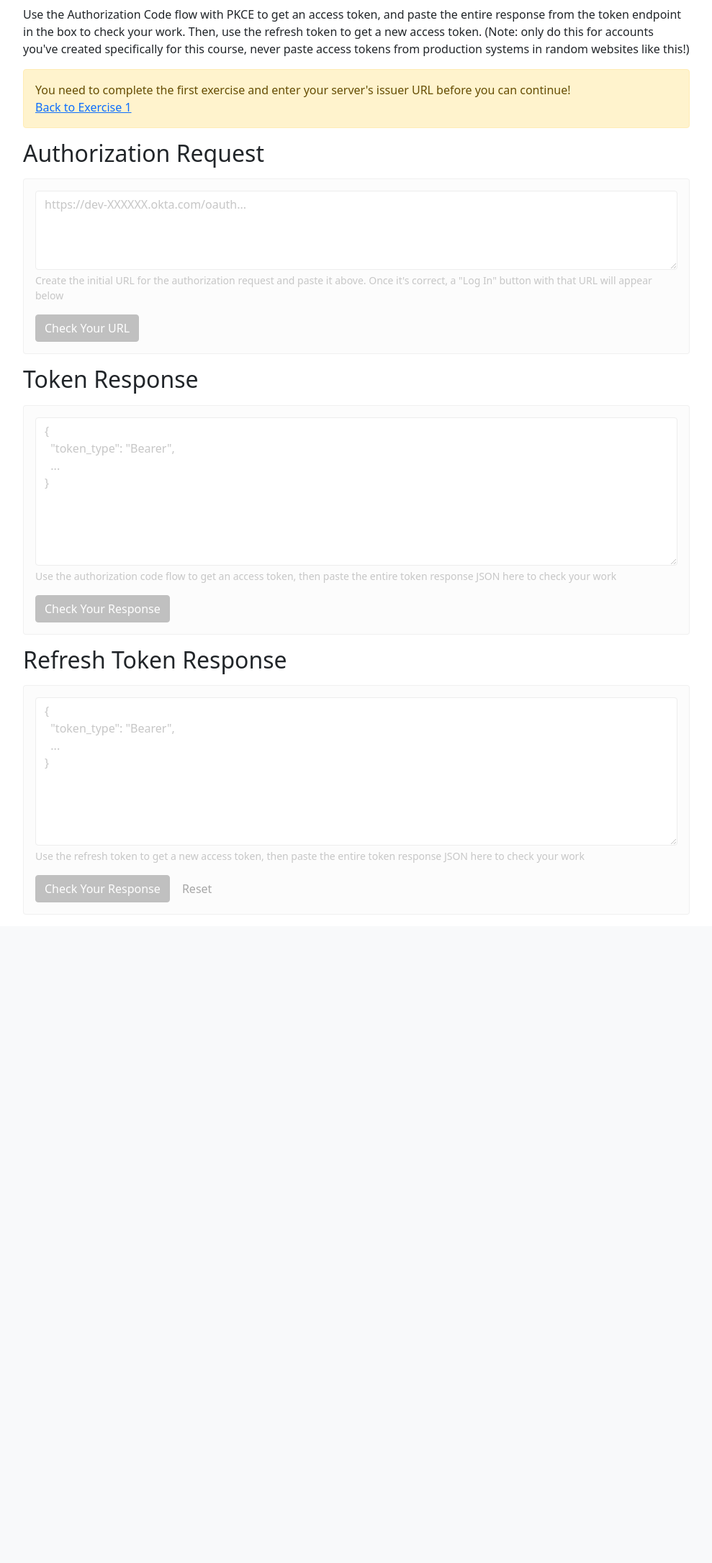
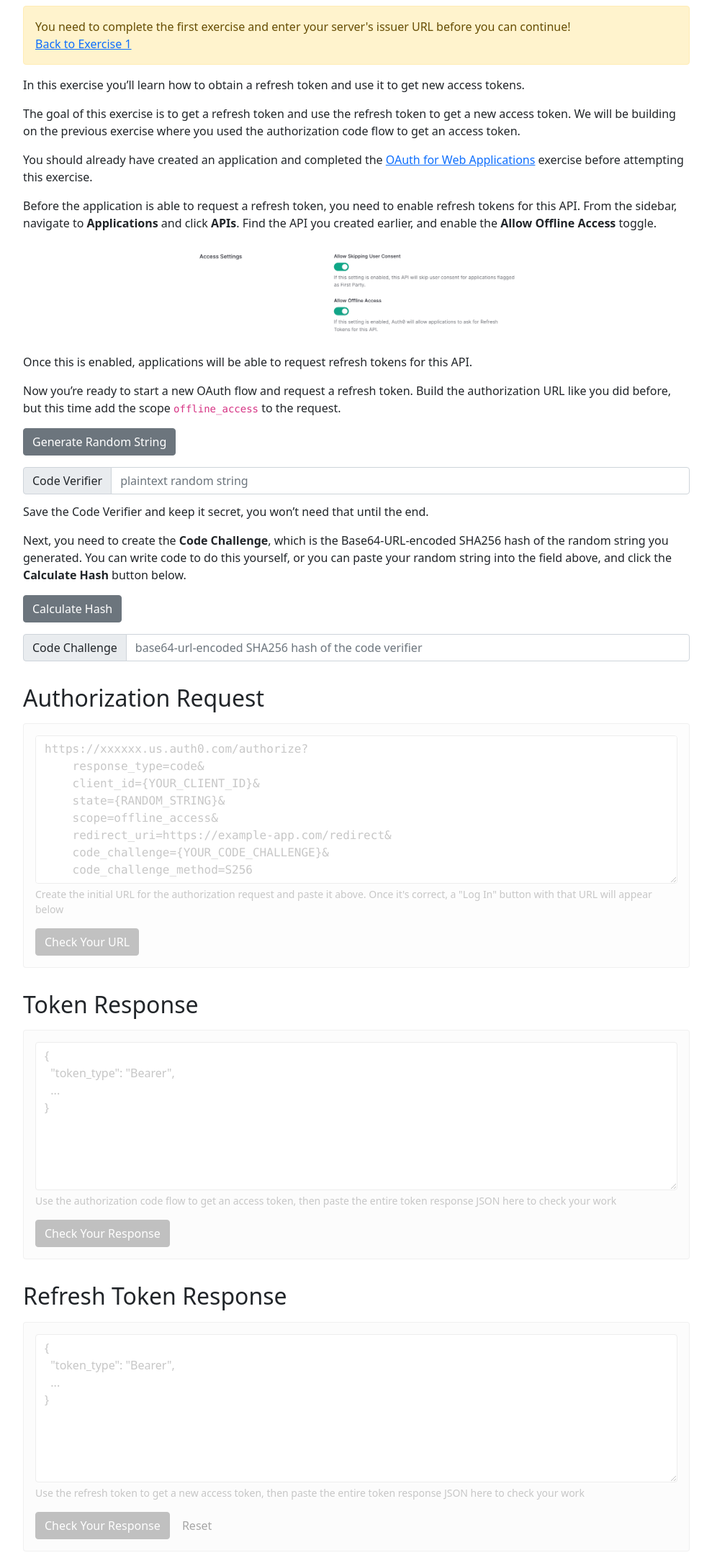
Before and after one commit to aaronpk/oauth-school, a Symfony app: template templates/exercises/refresh-token.html.twig in a window 1280 px wide. Shown: the part 56-2228 px from the top of the page at 72% size, without its empty margins (50-1039 px from the left). Before the commit the page ends 1310 px from the top, so only its background shows below. Run offline with Twig, Linux system fonts and the light colour scheme; the template is opened without the code that fills it, so the values that code supplies are empty; some libraries are stand-ins or nearby versions.

Commit message:
migrate refresh token exercise

```diff
--- a/templates/base.html.twig
+++ b/templates/base.html.twig
@@ -44,6 +44,13 @@
   <script src="/scripts/jquery.js"></script>
   {% block javascripts %}{% endblock %}
   <script src="/scripts/pkce.js"></script>
+  <script>
+  $("#authorizationURL").click(function(){
+    if($(this).val() == "") {
+      $(this).val($(this).attr("placeholder").replace("https://xxxxxx.us.auth0.com/authorize", "{{ app.session.get('authorization_endpoint') }}"));
+    }
+  });
+  </script>
   {% if fathom_src %}
     <script src="{{ fathom_src }}" data-site="{{ fathom_site }}" defer></script>
   {% endif %}
--- a/templates/exercises/refresh-token.html.twig
+++ b/templates/exercises/refresh-token.html.twig
@@ -4,7 +4,7 @@
 
 {% block body %}
 
-<div class="container">
+<div class="container guide">
   <div class="row">
     <div class="col-md-10 ml-md-auto">
 
@@ -15,8 +15,6 @@
           <i class="fas fa-check-circle"></i> You have completed this exercise!
         </div>
       {% endif %}
-
-      <p>Use the Authorization Code flow with PKCE to get an access token, and paste the entire response from the token endpoint in the box to check your work. Then, use the refresh token to get a new access token. (Note: only do this for accounts you've created specifically for this course, never paste access tokens from production systems in random websites like this!)</p>
 
       {% if app.session.get('complete_introduction') == false %}
         <div class="alert alert-warning" role="alert">
@@ -37,7 +35,41 @@
         </div>
       {% endfor %}
 
-      {% if(app.session.get('refresh_token_response_1') == null) %}
+      {% if app.session.get('authorizationURLSuccess') == false %}
+
+        <p>In this exercise you’ll learn how to obtain a refresh token and use it to get new access tokens.</p>
+
+        <p>The goal of this exercise is to get a refresh token and use the refresh token to get a new access token. We will be building on the previous exercise where you used the authorization code flow to get an access token.</p>
+
+        <p>You should already have created an application and completed the <a href="/exercise/web/">OAuth for Web Applications</a> exercise before attempting this exercise.</p>
+
+        <p>Before the application is able to request a refresh token, you need to enable refresh tokens for this API. From the sidebar, navigate to <b>Applications</b> and click <b>APIs</b>. Find the API you created earlier, and enable the <b>Allow Offline Access</b> toggle.</p>
+
+        <img class="small" src="/images/refresh-tokens/image7.png">
+
+        <p>Once this is enabled, applications will be able to request refresh tokens for this API.</p>
+
+        <p>Now you’re ready to start a new OAuth flow and request a refresh token. Build the authorization URL like you did before, but this time add the scope <code>offline_access</code> to the request.</p>
+
+        <p><button id="pkce-generate-random-string" class="btn btn-secondary">Generate Random String</button></p>
+        <div class="input-group" style="margin-bottom: 12px;">
+          <span class="input-group-text">Code Verifier</span>
+          <input class="code form-control" id="pkce-plaintext" placeholder="plaintext random string">
+        </div>
+
+        <p>Save the Code Verifier and keep it secret, you won’t need that until the end.</p>
+
+        <p>Next, you need to create the <b>Code Challenge</b>, which is the Base64-URL-encoded SHA256 hash of the random string you generated. You can write code to do this yourself, or you can paste your random string into the field above, and click the <b>Calculate Hash</b> button below.</p>
+
+        <p><button id="pkce-calculate-sha256" class="btn btn-secondary">Calculate Hash</button></p>
+        <div class="input-group" style="margin-bottom: 12px;">
+          <span class="input-group-text">Code Challenge</span>
+          <input class="code form-control" id="pkce-sha256" placeholder="base64-url-encoded SHA256 hash of the code verifier">
+        </div>
+
+      {% endif %}
+
+      {% if app.session.get('refresh_token_response_1') == null %}
 
         <h2>Authorization Request</h2>
         <div class="card bg-light mb-3 mt-3 {{ app.session.get('complete_introduction') ? '' : 'disabled' }}">
@@ -45,12 +77,20 @@
 
             <form method="post" action="{{ path(base_route ~ '/authz') }}">
               <div class="mb-3">
-              <textarea class="form-control" name="authorizationURL" aria-describedby="authorizationURLHelp" rows="4" placeholder="https://dev-XXXXXX.okta.com/oauth..." {{ app.session.flashbag.has('loginURL') ? 'readonly' }}>{{ app.session.flashbag.has('authorizationURL') ? app.session.flashbag.get('authorizationURL')[0] : '' }}</textarea>
+                <textarea class="form-control code" name="authorizationURL" id="authorizationURL" aria-describedby="authorizationURLHelp" rows="8" placeholder="https://xxxxxx.us.auth0.com/authorize?
+    response_type=code&
+    client_id={YOUR_CLIENT_ID}&
+    state={RANDOM_STRING}&
+    scope=offline_access&
+    redirect_uri=https://example-app.com/redirect&
+    code_challenge={YOUR_CODE_CHALLENGE}&
+    code_challenge_method=S256
+  " {{ app.session.flashbag.has('loginURL') ? 'readonly' }}>{{ app.session.get('authorizationURL') ?: '' }}</textarea>
                 <div id="authorizationURLHelp" class="form-text">Create the initial URL for the authorization request and paste it above. Once it's correct, a "Log In" button with that URL will appear below</div>
               </div>
               {% if app.session.flashbag.has('loginURL') %}
                 <a href="{{ app.session.flashbag.get('loginURL')[0] }}" class="btn btn-primary" target="_blank">Log In</a>
-              <a href="" class="btn">Reset</a>
+                <a href="?reset=1" class="btn">Reset</a>
               {% else %}
                 <button type="submit" class="btn btn-primary">Check Your URL</button>
               {% endif %}
@@ -58,6 +98,26 @@
 
           </div>
         </div>
+
+        {% if app.session.get('authorizationURLSuccess') %}
+          <p>If you got back an authorization code in the redirect, you’re ready to exchange that for an access token and refresh token!</p>
+
+          <p>Now you’ll need to make a POST request to the token endpoint to exchange that temporary authorization code for the two tokens. You can do this manually with curl or Postman, or you can write code for it as well. You’ll need the complete response from this request in order to check your work.</p>
+
+          <p>If you’re using curl, you can start with the example command below and replace the values with your own. (Make sure to replace the curly brackets, those are just to indicate placeholder values.)</p>
+
+          <textarea class="form-control code" rows="8">curl -X POST {{ app.session.get('token_endpoint') ?? 'https://xxxxxx.us.auth0.com/oauth/token' }} \
+  -d grant_type=authorization_code \
+  -d redirect_uri=https://example-app.com/redirect \
+  -d client_id={YOUR_CLIENT_ID} \ {{ confidential_client ? "\n  -d client_secret={YOUR_CLIENT_SECRET} \\" : "" }}
+  -d code_verifier={YOUR_CODE_VERIFIER} \
+  -d code={YOUR_AUTHORIZATION_CODE}</textarea>
+
+          <p>If everything worked, you’ll get a response that includes an access token and refresh token!</p>
+
+          <p>Paste the entire response (not just the access token) below to check your work.</p>
+
+        {% endif %}
 
 
         <h2>Token Response</h2>
@@ -74,6 +134,19 @@
 
           </div>
         </div>
+
+      {% else %}
+
+        <p>Make a POST request to the token endpoint again, but this time you’ll use new parameters to make the refresh token request.</p>
+
+          <textarea class="form-control code" rows="5">curl -X POST {{ app.session.get('token_endpoint') ?? 'https://xxxxxx.us.auth0.com/oauth/token' }} \
+  -d grant_type=refresh_token \
+  -d client_id={YOUR_CLIENT_ID} \ {{ confidential_client ? "\n  -d client_secret={YOUR_CLIENT_SECRET} \\" : "" }}
+  -d refresh_token={REFRESH_TOKEN}</textarea>
+
+        <p>You should get back a new access token response, which will look similar to the previous response except this will include a new access token. Paste the entire response into the field below to check the result!</p>
+
+        <p>For extra credit, enable the Refresh Token Rotation setting on the application and see how this changes the behavior!</p>
 
       {% endif %}
 
```
Also changed, not shown: src/Controller/AuthorizationFlowTrait.php (+12 -3 lines), src/Controller/RefreshTokenController.php (+9 -1 lines), templates/exercises/authorization-code.html.twig (+5 -19 lines), public/images/refresh-tokens/image1.png (added), public/images/refresh-tokens/image2.png (added), public/images/refresh-tokens/image3.png (added), public/images/refresh-tokens/image4.png (added), public/images/refresh-tokens/image5.png (added), public/images/refresh-tokens/image6.png (added), public/images/refresh-tokens/image7.png (added). Lines whose indentation alone changed are shown as unchanged.
